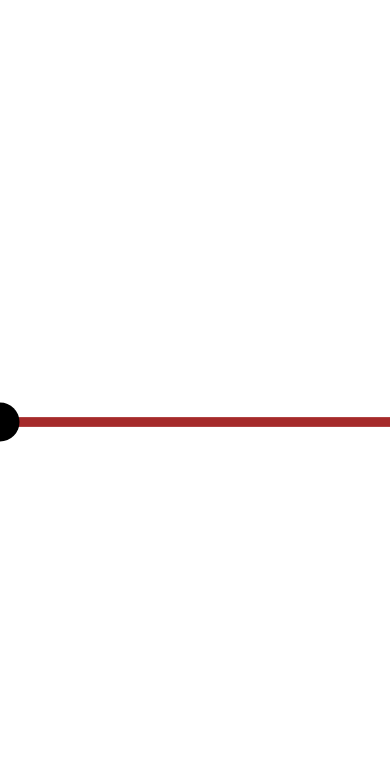
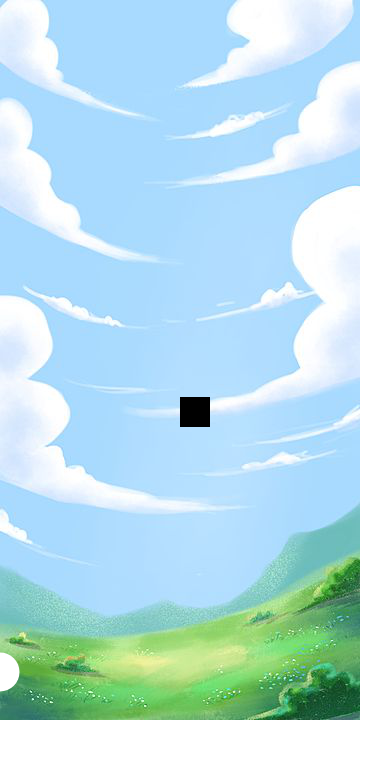
Before and after one commit to yagompassos/bionica-game-1, a React Native app: screen / in a window 390 px wide. Shown: the top 758 px of the page. Built offline with nearby package versions, Linux system fonts and the light colour scheme.

Commit message:
alterações na estutura, correção de bug e adição de container a cair

```diff
--- a/App.tsx
+++ b/App.tsx
@@ -1,50 +1,38 @@
-import React, { useRef } from 'react';
-import { View, StyleSheet, PanResponder, Animated } from 'react-native';
-import Svg, { Rect, Circle } from 'react-native-svg';
+import React from 'react';
+import { View, StyleSheet, useWindowDimensions, ImageBackground } from 'react-native';
+import Violino from './components/Violino';
+import Tocar from './components/Tocar';
 
-const VIOLIN_WIDTH = 200;
-const VIOLIN_HEIGHT = 5;
-const BALL_RADIUS = 10;
 
 const GameScreen: React.FC = () => {
-  const pan = useRef(new Animated.ValueXY()).current;
 
-  const panResponder = PanResponder.create({
-    onStartShouldSetPanResponder: () => true,
-    onPanResponderMove: Animated.event([
-      null,
-      { dx: pan.x, dy: pan.y }, // Atualiza o valor de pan.x e pan.y
-    ]),
-    onPanResponderRelease: () => {
-      // Adicione qualquer lógica adicional que você precisa ao soltar o dedo
-    },
-  });
+  const { width, height } = useWindowDimensions();
 
   return (
-    <View style={styles.container}>
-      <Svg height="100%" width="100%" viewBox={`0 0 ${VIOLIN_WIDTH} ${VIOLIN_HEIGHT}`}>
-        <Rect x={0} y={0} width={VIOLIN_WIDTH} height={VIOLIN_HEIGHT} fill="brown" />
-        <AnimatedCircle
-          cx={pan.x}
-          cy={VIOLIN_HEIGHT / 2}
-          r={BALL_RADIUS}
-          fill="black"
-          {...panResponder.panHandlers}
-        />
-      </Svg>
-    </View>
+    <ImageBackground source={require("./assets/background.png")} style={styles.container}>
+      <Tocar></Tocar>
+      <View style={styles.violinoContainer}>
+        <Violino ></Violino>
+      </View>
+    </ImageBackground>
   );
 };
-
-const AnimatedCircle = Animated.createAnimatedComponent(Circle);
 
 const styles = StyleSheet.create({
   container: {
     flex: 1,
     alignItems: 'center',
     justifyContent: 'center',
-    backgroundColor: 'white',
   },
+  violinoContainer: {
+    alignItems: 'center',
+    justifyContent: 'center',
+    position: 'absolute',
+    top: 500,
+    bottom: 0,
+    left: 0,
+    right: 0,
+  }
 });
 
 export default GameScreen;
--- /dev/null
+++ b/components/Cordas.tsx
@@ -0,0 +1,15 @@
+import { View } from "react-native";
+import { Rect } from "react-native-svg"
+
+const VIOLIN_WIDTH = 200;
+const VIOLIN_HEIGHT = 2;
+
+const Cordas = () => {
+    return (<View>
+        <Rect width={VIOLIN_WIDTH} height={VIOLIN_HEIGHT} fill="#cfcfcf" y={-5} />
+        <Rect width={VIOLIN_WIDTH} height={VIOLIN_HEIGHT} fill="#cfcfcf" />
+        <Rect width={VIOLIN_WIDTH} height={VIOLIN_HEIGHT} fill="#cfcfcf" y={5} />
+    </View>);
+}
+
+export default Cordas;
--- /dev/null
+++ b/components/Nota.tsx
@@ -0,0 +1,8 @@
+import React from 'react';
+import { View } from 'react-native';
+
+const Nota = () => {
+    return <View style={{ width: 30, height: 30, backgroundColor: 'black' }} />;
+};
+
+export default Nota;
--- a/components/Palheta.tsx
+++ b/components/Palheta.tsx
@@ -1,29 +1,31 @@
-import React from 'react';
-import { View, StyleSheet } from 'react-native';
+import React, { useRef } from "react"
+import { Animated, PanResponder } from "react-native";
+import { Circle } from "react-native-svg";
+import { BALL_RADIUS, VIOLIN_HEIGHT } from "../config/utils";
 
-interface PalhetaProps {
-  positionX: number;
-  diameter: number;
+const AnimatedCircle = Animated.createAnimatedComponent(Circle);
+
+const Palheta = () => {
+    const pan = useRef(new Animated.ValueXY()).current;
+
+    const panResponder = PanResponder.create({
+        onStartShouldSetPanResponder: () => true,
+        onPanResponderMove: (evt, gestureState) => {
+            if (gestureState.dx !== 0)
+                pan.setValue({ x: Math.min(Math.max((gestureState.x0 + gestureState.dx) / 2, 10), 190), y: gestureState.dy });
+        },
+        onPanResponderRelease: () => {
+            console.log(pan.x);
+        },
+    });
+
+    return (<AnimatedCircle
+        cx={pan.x}
+        cy={VIOLIN_HEIGHT / 2}
+        r={BALL_RADIUS}
+        fill="white"
+        {...panResponder.panHandlers}
+    />)
 }
 
-const Palheta: React.FC<PalhetaProps> = ({ positionX, diameter }) => {
-  return (
-    <View
-      style={[
-        styles.palheta,
-        { left: positionX - diameter / 2, width: diameter, height: diameter },
-      ]}
-    ></View>
-  );
-};
-
-const styles = StyleSheet.create({
-  palheta: {
-    backgroundColor: 'red',
-    borderRadius: 100,
-    position: 'absolute',
-    bottom: 20, // Height of the horizontal bar
-  },
-});
-
 export default Palheta;
--- /dev/null
+++ b/components/Tocar.tsx
@@ -0,0 +1,26 @@
+import React, { useRef } from 'react';
+import { View, Animated, PanResponder } from 'react-native';
+import Nota from './Nota';
+
+const Tocar = () => {
+    const posicaoY = useRef(new Animated.Value(-10)).current;
+
+    const panResponder = PanResponder.create({
+        onStartShouldSetPanResponder: () => true,
+        onPanResponderMove: Animated.event([null, { dy: posicaoY }]),
+        onPanResponderRelease: () => {
+            Animated.spring(posicaoY, { toValue: -100, useNativeDriver: false }).start();
+        },
+    });
+
+    return (
+        <Animated.View
+            {...panResponder.panHandlers}
+            style={{ transform: [{ translateY: posicaoY }] }}
+        >
+            <Nota />
+        </Animated.View>
+    );
+};
+
+export default Tocar;
--- a/components/Violino.tsx
+++ b/components/Violino.tsx
@@ -1,20 +1,15 @@
 import React from 'react';
-import { View, StyleSheet } from 'react-native';
+import Svg from 'react-native-svg';
+import Cordas from './Cordas';
+import Palheta from './Palheta';
+import { VIOLIN_HEIGHT, VIOLIN_WIDTH } from '../config/utils';
 
 const Violino = () => {
-  return <View style={styles.bar}></View>;
+  return (
+    <Svg height="100%" width="100%" viewBox={`0 0 ${VIOLIN_WIDTH} ${VIOLIN_HEIGHT}`}>
+      <Cordas></Cordas>
+      <Palheta></Palheta>
+    </Svg>);
 };
 
-const styles = StyleSheet.create({
-  bar: {
-    width: 5, // Ajustando a largura para uma barra mais fina
-    height: '30%', // Altura da barra ajustada para 30% da tela
-    backgroundColor: 'gray',
-    position: 'absolute',
-    top: '70%', // Posicionando a barra próximo aos 70% da vertical da tela
-    left: '50%', // Posicionando a barra no centro horizontal da tela
-    transform: [{ translateX: -2.5 }], // Ajustando o centro da barra
-  },
-});
-
 export default Violino;
--- /dev/null
+++ b/config/utils.tsx
@@ -0,0 +1,3 @@
+export const VIOLIN_WIDTH = 200;
+export const VIOLIN_HEIGHT = 2;
+export const BALL_RADIUS = 10;
--- a/package.json
+++ b/package.json
@@ -11,11 +11,13 @@
   "dependencies": {
     "@expo/metro-runtime": "~3.1.3",
     "@react-native-community/hooks": "^3.0.0",
+    "@shopify/react-native-skia": "^1.2.3",
     "expo": "~50.0.14",
     "expo-status-bar": "~1.11.1",
     "react": "18.2.0",
     "react-dom": "18.2.0",
     "react-native": "0.73.6",
+    "react-native-skia": "^0.0.1",
     "react-native-svg": "^15.2.0",
     "react-native-web": "~0.19.6"
   },
```
Also changed, not shown: assets/background.png (added), 1 other file (tests, documents, lock files or other folders).
